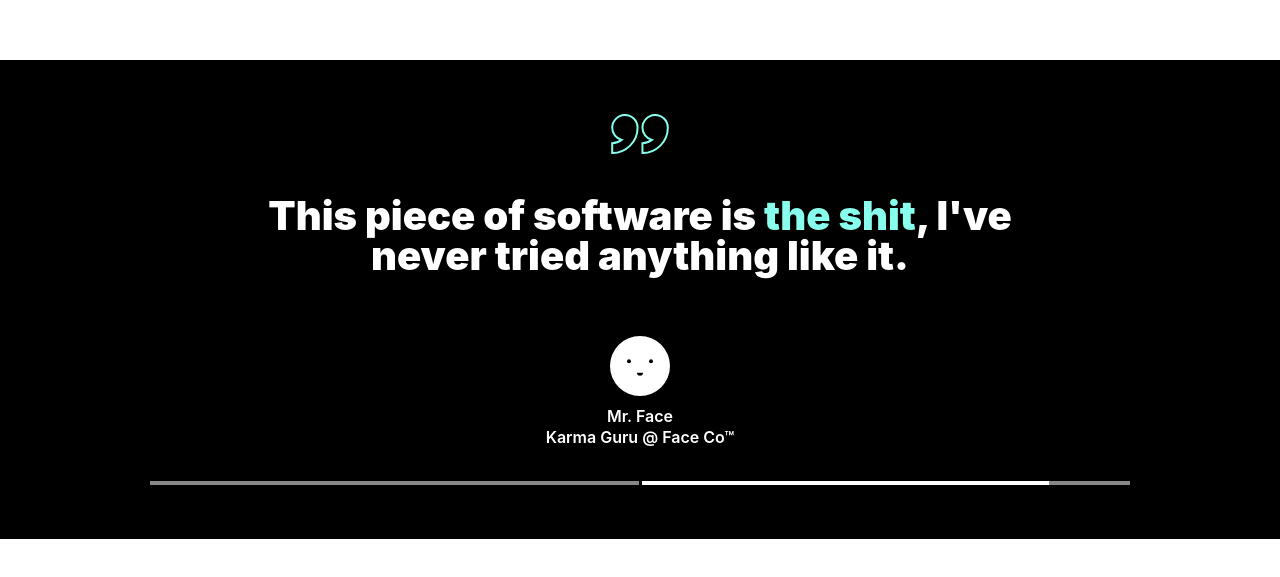
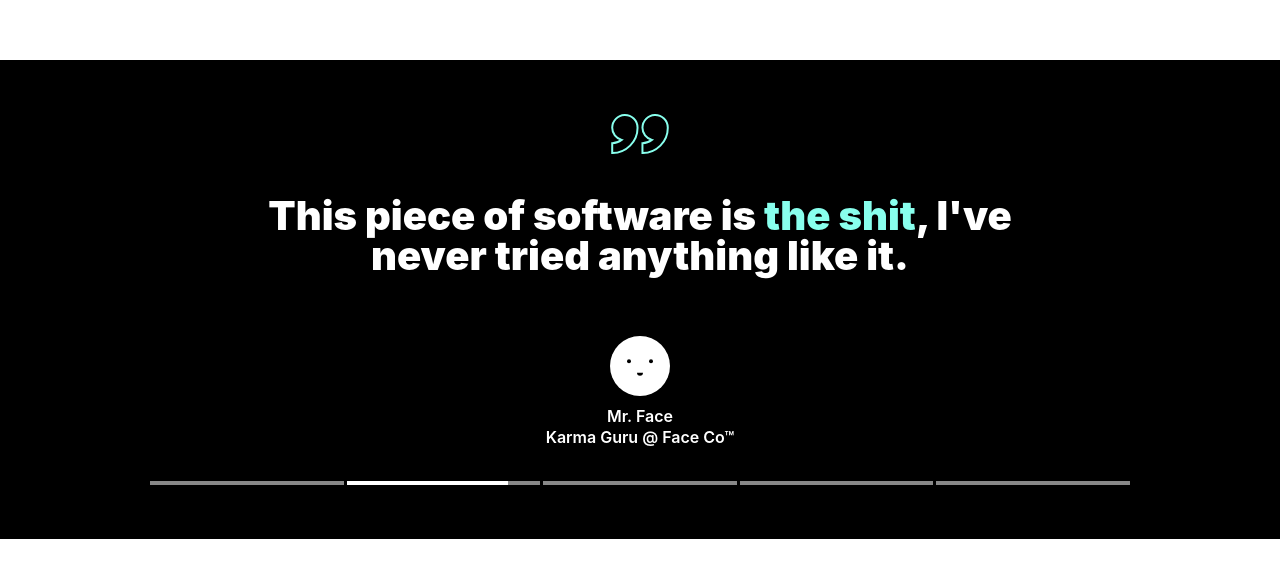
Before and after one commit to Drasty4k/carousel, a React (Create React App) app: page / in a window 1280 px wide. Shown: the part 101-678 px from the top of the page. Built offline with nearby package versions, Linux system fonts and the light colour scheme; a web font is replaced by a local one.

Commit message:
added new content for another slides

```diff
--- a/src/App.tsx
+++ b/src/App.tsx
@@ -26,6 +26,39 @@ const slides: Slides[] = [
       logo: karmaGuruLogo,
     },
   },
+  {
+    review:
+      "Personal touch is exceptional. Team is always available and insightful.",
+    highlightedText: "is exceptional",
+    color: "#2DE044",
+    reviewer: {
+      name: "The whole team @ Again",
+      companyName: "The Pancake Collective™ Again",
+      logo: thePancakeCollectiveLogo,
+    },
+  },
+  {
+    review:
+      "Good prices and excellent support. The tech support is solid and manned with knowledgeable people.",
+    highlightedText: "excellent support",
+    color: "#CD2EEB",
+    reviewer: {
+      name: "Mr. Face Again",
+      companyName: "Karma Guru @ Face Co™ Again",
+      logo: karmaGuruLogo,
+    },
+  },
+  {
+    review:
+      "They are fast, friendly, efficient and just give great support. Highly recommend.",
+    highlightedText: "fast, friendly, efficient",
+    color: "#F9952C",
+    reviewer: {
+      name: "The whole team @ Again x2",
+      companyName: "The Pancake Collective™ Again x2",
+      logo: karmaGuruLogo,
+    },
+  },
 ];
 
 function App() {
```
